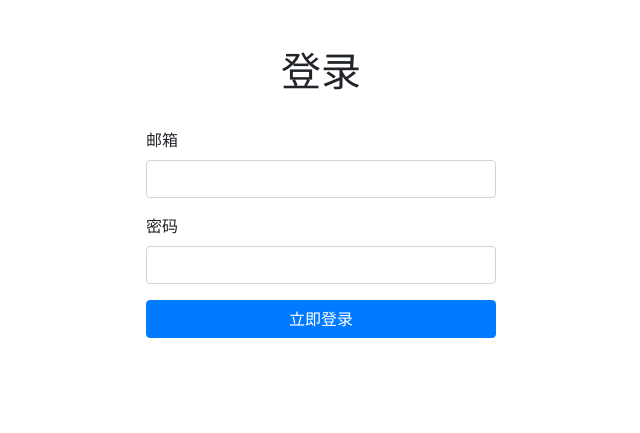
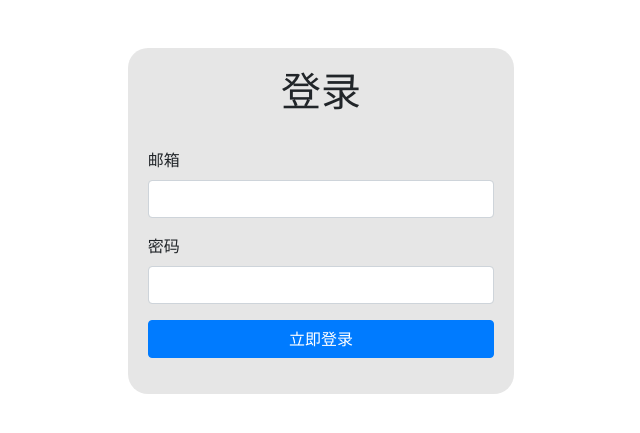
Before and after one commit to xiaoguogeo/BBS, a Flask app: page /user/login in a window 1280 px wide. Shown: the part 56-489 px from the top of the page, without its empty margins (319-959 px from the left). Run offline with Flask 2, Linux system fonts and the light colour scheme; some libraries are stand-ins or nearby versions.

Commit message:
Update login.html

```diff
--- a/templates/login.html
+++ b/templates/login.html
@@ -4,7 +4,7 @@
 {% block body %}
     <div class="row mt-5">
         <div class="col"></div>
-        <div class="col">
+        <div class="col" style="background-color:rgba(128,128,128,0.2);padding: 20px;border-radius: 20px">
             <h1 style="text-align: center" class="pb-4">登录</h1>
             <form action="{{ url_for('user.login') }}" method="post">
                 <div class="form-group">
```
